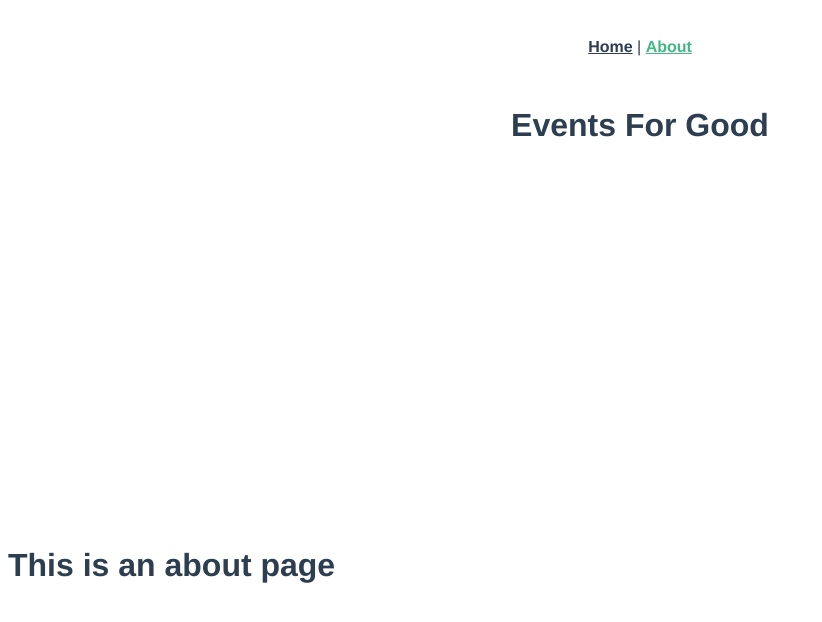
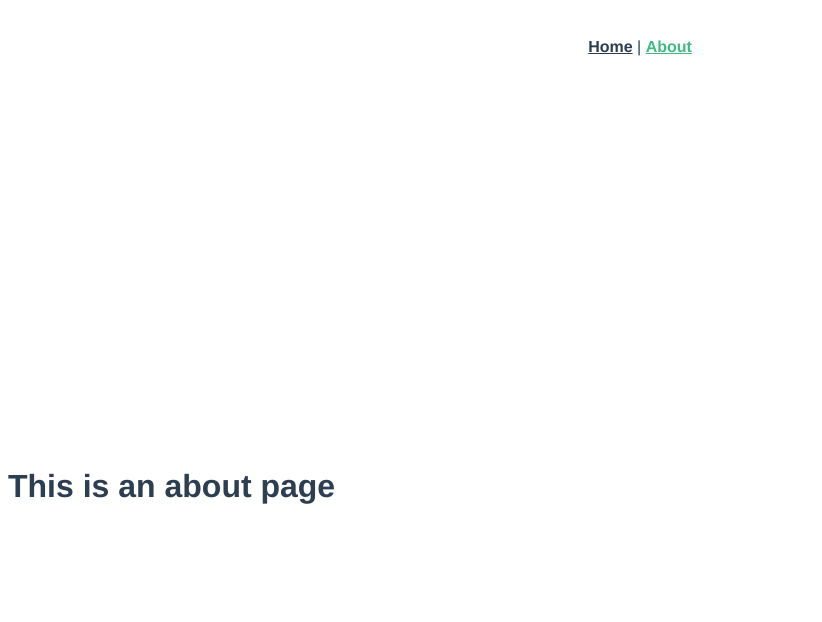
Before and after one commit to Ambe6r/331-Lab02-Vue-Vite-Implementation, a Vue app in the folder 331-intro-to-vite/: page /about in a window 1280 px wide. Shown: the top 622 px of the page, without its empty margins (0-822 px from the left). Built offline with nearby package versions, Linux system fonts and the light colour scheme.

Commit message:
9.3 not see the header

```diff
--- a/331-intro-to-vite/src/App.vue
+++ b/331-intro-to-vite/src/App.vue
@@ -12,8 +12,6 @@ import { RouterLink, RouterView } from 'vue-router'
         </nav>
       </div>
     </header>
-    <h1>Events For Good</h1>
-    <!-- new element -->
     <RouterView />
   </div>
 </template>
--- a/331-intro-to-vite/src/views/HomeView.vue
+++ b/331-intro-to-vite/src/views/HomeView.vue
@@ -41,6 +41,8 @@ const events = ref<Event[]>([
 </script>
 
 <template>
+  <h1>Events For Good</h1>
+  <!-- new element -->
   <div class="events">
     <EventCard v-for="event in events" :key="event.id" :event="event" />
     <EventDetails v-for="event in events" :key="event.id" :event="event" />
```
